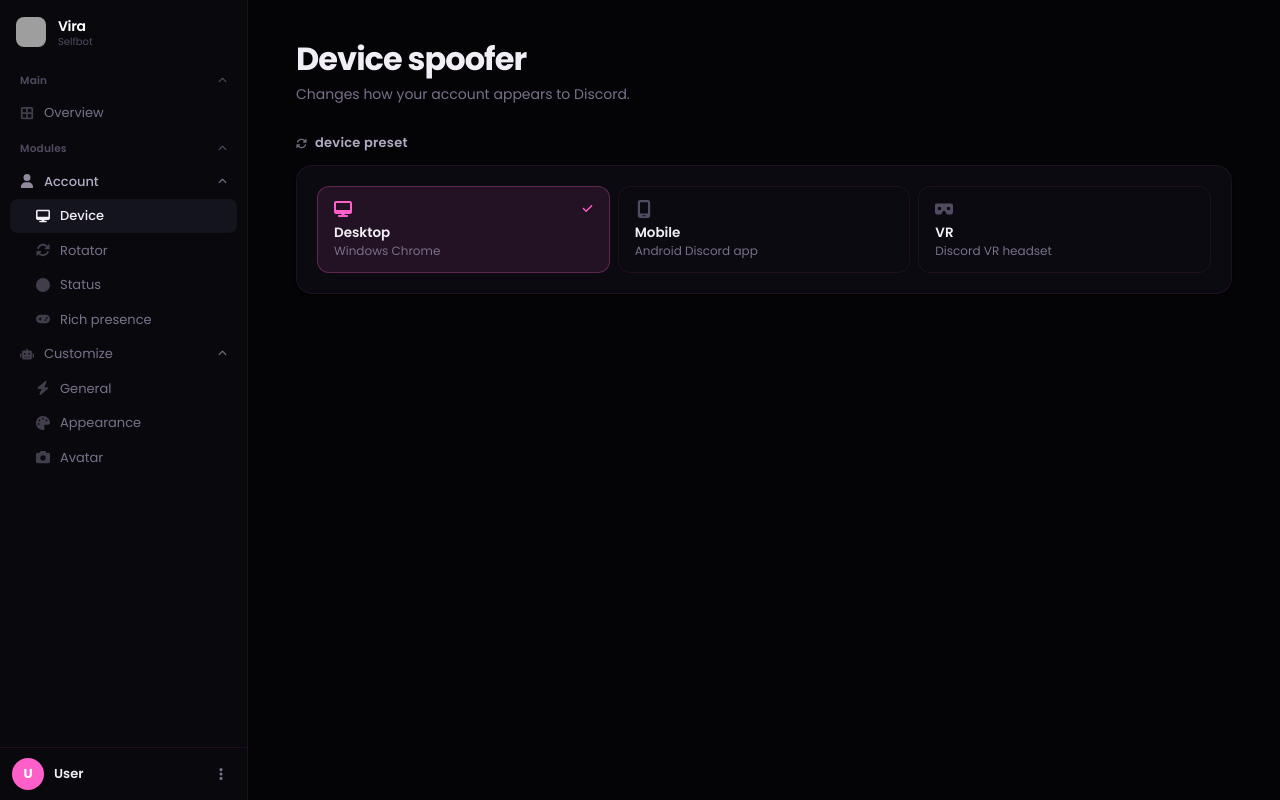
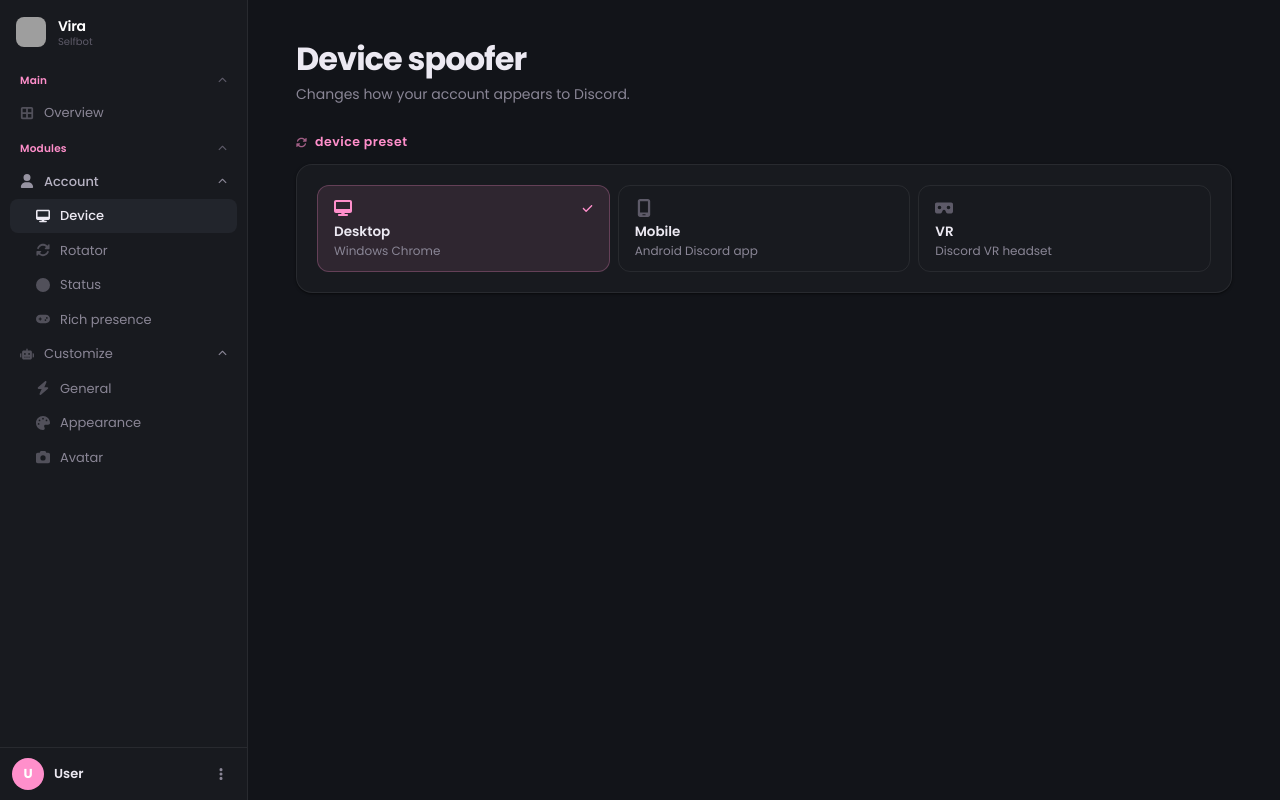
Before and after one commit to vira-services/frontend, a Next.js app: page /dashboard/device in a window 1280 px wide. Built offline with nearby package versions, Linux system fonts and the light colour scheme; no server answers; grey boxes are pictures that could not be loaded.

Commit message:
fdsfdsdfs

```diff
--- a/app/dashboard/layout.tsx
+++ b/app/dashboard/layout.tsx
@@ -1,10 +1,13 @@
+import { Suspense } from "react";
 import Sidebar from "@/components/sidebar";
 import TokenGate from "@/components/token-gate";
 
 export default function DashboardLayout({ children }: { children: React.ReactNode }) {
   return (
     <div className="relative isolate min-h-screen" style={{ background: "var(--bg-primary)", color: "var(--text-primary)" }}>
-      <Sidebar />
+      <Suspense fallback={null}>
+        <Sidebar />
+      </Suspense>
       <TokenGate />
       <div className="flex min-h-screen flex-col transition-[padding] duration-300 md:pl-[var(--sidebar-w)]">
         <main className="relative z-10 flex-1 min-w-0">
--- a/app/dashboard/status/page.tsx
+++ b/app/dashboard/status/page.tsx
@@ -1,14 +1,14 @@
 "use client";
 
 import { useState } from "react";
-import { FaCircle, FaMoon, FaCircleMinus, FaCheck, FaFaceSmile, FaEraser } from "react-icons/fa6";
+import { FaCheck, FaFaceSmile, FaEraser, FaSignal } from "react-icons/fa6";
 import { setCustomStatus, clearPresence } from "@/lib/api";
 
 const presences = [
-  { value: "online", label: "Online", icon: FaCircle, color: "#22c55e" },
-  { value: "idle", label: "Idle", icon: FaMoon, color: "#eab308" },
-  { value: "dnd", label: "Do not disturb", icon: FaCircleMinus, color: "#ef4444" },
-  { value: "invisible", label: "Invisible", icon: FaCircle, color: "#52525b" },
+  { value: "online", label: "Online", image: "https://i.imgur.com/QU35DxI.png" },
+  { value: "idle", label: "Idle", image: "https://i.imgur.com/eHW8KmV.png" },
+  { value: "dnd", label: "Do not disturb", image: "https://i.imgur.com/JlXjK4S.png" },
+  { value: "offline", label: "Offline", image: "https://i.imgur.com/w3EYDuS.png" },
 ];
 
 const clearOptions = [
@@ -87,13 +87,12 @@ export default function StatusPage() {
 
       <div className="page-section">
         <div className="section-title">
-          <FaCircle style={{ fontSize: 10, opacity: 0.6 }} />
+          <FaSignal style={{ fontSize: 11, opacity: 0.6 }} />
           Presence
         </div>
         <div className="card" style={{ padding: 20 }}>
           <div style={{ display: "grid", gridTemplateColumns: "repeat(auto-fit, minmax(130px, 1fr))", gap: 8 }}>
             {presences.map((p) => {
-              const Icon = p.icon;
               const active = currentPresence === p.value;
               return (
                 <button
@@ -102,7 +101,13 @@ export default function StatusPage() {
                   className={active ? "option-btn option-btn-active" : "option-btn"}
                   style={{ padding: "12px 14px", justifyContent: "flex-start" }}
                 >
-                  <Icon style={{ fontSize: 16, color: p.color }} />
+                  <img
+                    src={p.image}
+                    alt={p.label}
+                    width="20"
+                    height="20"
+                    style={{ flexShrink: 0 }}
+                  />
                   <div style={{ flex: 1, minWidth: 0 }}>
                     <div style={{ fontSize: 13, fontWeight: 500 }}>{p.label}</div>
                   </div>
--- a/app/globals.css
+++ b/app/globals.css
@@ -3,18 +3,18 @@
 @tailwind utilities;
 
 :root {
-  --bg-primary: #040406;
-  --bg-secondary: #09090d;
-  --bg-tertiary: #0e0e14;
-  --bg-elevated: #14141c;
-  --bg-card: #0a0a10;
-  --text-primary: #f2eef6;
-  --text-secondary: #b3aac4;
-  --text-tertiary: #7a718a;
-  --text-muted: #524a60;
-  --border: rgba(226, 85, 184, 0.1);
-  --border-hover: rgba(226, 85, 184, 0.22);
-  --border-active: rgba(226, 85, 184, 0.35);
+  --bg-primary: #121419;
+  --bg-secondary: #181a1f;
+  --bg-tertiary: #1e2127;
+  --bg-elevated: #22252c;
+  --bg-card: #181a1f;
+  --text-primary: #ece9f2;
+  --text-secondary: #b6b2c2;
+  --text-tertiary: #8a8696;
+  --text-muted: #5d5a68;
+  --border: rgba(255, 255, 255, 0.07);
+  --border-hover: rgba(255, 255, 255, 0.12);
+  --border-active: rgba(255, 255, 255, 0.18);
   --success: #22c55e;
   --success-bg: rgba(34, 197, 94, 0.08);
   --success-border: rgba(34, 197, 94, 0.15);
@@ -24,19 +24,19 @@
   --warning: #f59e0b;
   --warning-bg: rgba(245, 158, 11, 0.08);
   --warning-border: rgba(245, 158, 11, 0.15);
-  --accent: #ff5fc8;
-  --accent-hover: #ff78d3;
-  --accent-subtle: rgba(255, 95, 200, 0.1);
-  --accent-border: rgba(255, 95, 200, 0.28);
+  --accent: #ff8fcb;
+  --accent-hover: #ffa5d6;
+  --accent-subtle: rgba(255, 143, 203, 0.1);
+  --accent-border: rgba(255, 143, 203, 0.25);
   --sidebar-w: 248px;
   --sidebar-inset: 10px;
   --radius-sm: 8px;
   --radius-md: 12px;
   --radius-lg: 16px;
   --radius-xl: 20px;
-  --shadow-card: 0 1px 3px rgba(0, 0, 0, 0.45), 0 1px 2px rgba(0, 0, 0, 0.35);
-  --shadow-elevated: 0 4px 14px rgba(0, 0, 0, 0.55), 0 1px 3px rgba(0, 0, 0, 0.4);
-  --shadow-popover: 0 8px 32px rgba(0, 0, 0, 0.65);
+  --shadow-card: 0 1px 3px rgba(0, 0, 0, 0.35), 0 1px 2px rgba(0, 0, 0, 0.28);
+  --shadow-elevated: 0 4px 14px rgba(0, 0, 0, 0.45), 0 1px 3px rgba(0, 0, 0, 0.35);
+  --shadow-popover: 0 8px 32px rgba(0, 0, 0, 0.55);
   --transition-fast: 150ms cubic-bezier(0.16, 1, 0.3, 1);
   --transition-base: 250ms cubic-bezier(0.16, 1, 0.3, 1);
 }
@@ -45,8 +45,8 @@
 
 body {
   background-color: var(--bg-primary);
-  background-image: radial-gradient(1100px 520px at 75% -10%, rgba(255, 95, 200, 0.07), transparent 60%),
-    radial-gradient(900px 500px at -10% 110%, rgba(255, 95, 200, 0.04), transparent 60%);
+  background-image: radial-gradient(1100px 520px at 75% -10%, rgba(255, 143, 203, 0.05), transparent 60%),
+    radial-gradient(900px 500px at -10% 110%, rgba(255, 143, 203, 0.03), transparent 60%);
   background-repeat: no-repeat;
   background-attachment: fixed;
   color: var(--text-primary);
@@ -166,7 +166,7 @@ button:disabled {
 
 .card-accent {
   border-color: var(--accent-border);
-  background: linear-gradient(135deg, rgba(255, 95, 200, 0.05), transparent);
+  background: linear-gradient(135deg, rgba(255, 143, 203, 0.05), transparent);
 }
 
 .card-success {
@@ -205,15 +205,19 @@ button:disabled {
 }
 
 .section-title {
-  font-size: 13px;
+  font-size: 12.5px;
   font-weight: 600;
   text-transform: lowercase;
-  letter-spacing: 0.02em;
-  color: var(--text-secondary);
+  letter-spacing: 0.04em;
+  color: var(--accent);
   margin-bottom: 12px;
   display: flex;
   align-items: center;
   gap: 8px;
+}
+
+.section-title svg {
+  color: var(--accent);
 }
 
 .page-heading {
@@ -261,7 +265,7 @@ button:disabled {
 
 .btn-primary:hover:not(:disabled) {
   background: var(--accent-hover);
-  box-shadow: 0 0 22px rgba(255, 95, 200, 0.22);
+  box-shadow: 0 0 20px rgba(255, 143, 203, 0.2);
 }
 
 .btn-secondary {
--- a/components/sidebar.tsx
+++ b/components/sidebar.tsx
@@ -1,7 +1,7 @@
 "use client";
 
 import { useEffect, useState, type ComponentType, type SVGProps } from "react";
-import { usePathname, useRouter } from "next/navigation";
+import { usePathname, useSearchParams, useRouter } from "next/navigation";
 import {
   FaBorderAll,
   FaDesktop,
@@ -72,12 +72,16 @@ const navGroups: NavGroup[] = [
 
 export default function Sidebar() {
   const pathname = usePathname();
+  const searchParams = useSearchParams();
   const router = useRouter();
   const [collapsed, setCollapsed] = useState<Record<string, boolean>>({});
   const [subCollapsed, setSubCollapsed] = useState<Record<string, boolean>>({});
   const [menuOpen, setMenuOpen] = useState(false);
   const [username, setUsername] = useState("User");
   const [avatar, setAvatar] = useState<string | null>(null);
+
+  const query = searchParams.toString();
+  const currentPath = query ? `${pathname}?${query}` : pathname;
 
   useEffect(() => {
     setUsername(localStorage.getItem("vira_username") || "User");
@@ -106,7 +110,7 @@ export default function Sidebar() {
   };
 
   const renderLeaf = (item: NavLeaf, indent: boolean) => {
-    const active = pathname === item.path.split("?")[0];
+    const active = currentPath === item.path;
     const Icon = item.Icon;
     return (
       <a
@@ -154,7 +158,7 @@ export default function Sidebar() {
   const renderSub = (item: NavSub) => {
     const Icon = item.Icon;
     const isCollapsed = subCollapsed[item.label];
-    const active = item.sub.some((s) => pathname === s.path.split("?")[0]);
+    const active = item.sub.some((s) => currentPath === s.path);
     return (
       <div key={item.label}>
         <button
@@ -248,7 +252,7 @@ export default function Sidebar() {
                   onClick={() => toggleGroup(group.label)}
                   className="mb-0.5 flex w-full items-center rounded-lg px-2.5 py-1.5 text-left text-[10.5px] font-semibold tracking-[0.02em] text-[var(--text-muted)] hover:text-[var(--text-secondary)] justify-between"
                 >
-                  <span>{group.label}</span>
+                  <span style={{ color: "var(--accent)" }}>{group.label}</span>
                   <FaChevronDown
                     style={{
                       fontSize: 9,
```
